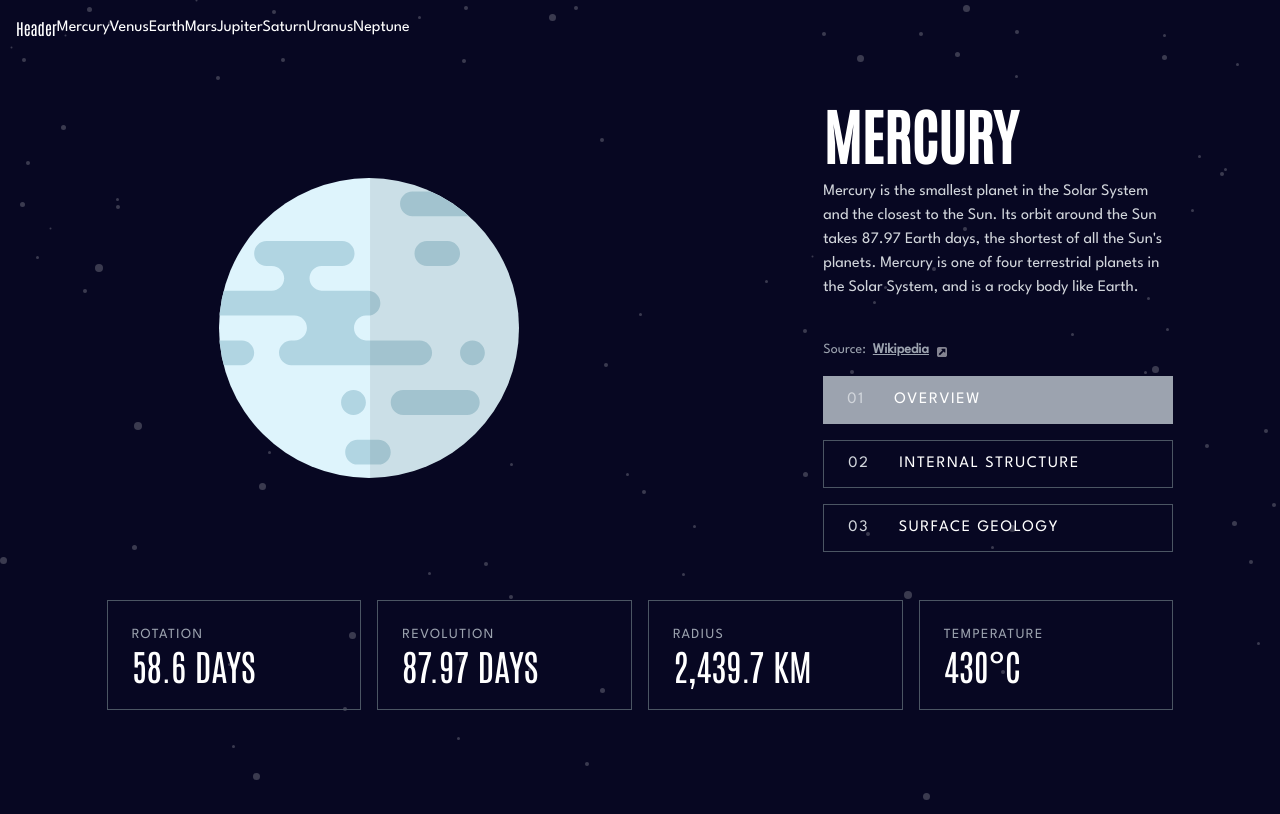
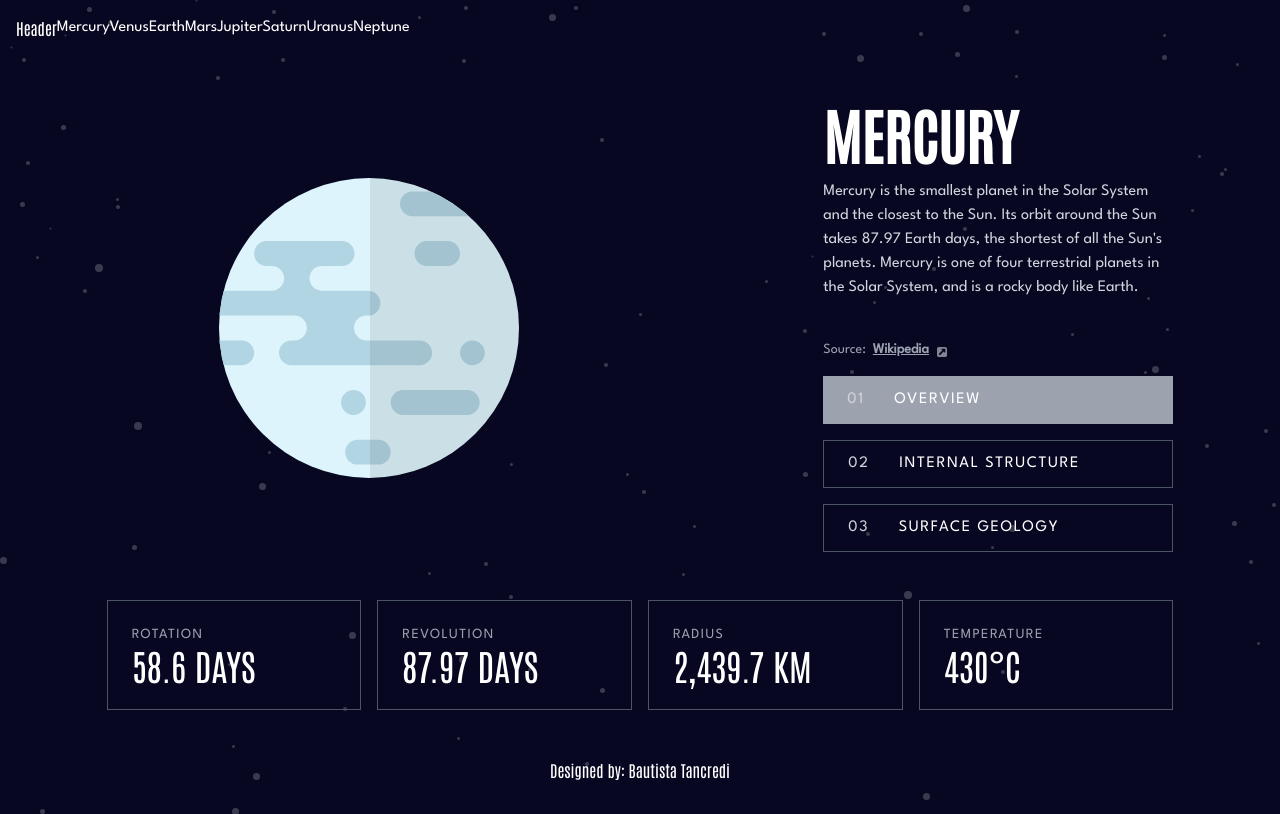
Before and after one commit to BauTancredi/planets-app, a Next.js app: page /mercury in a window 1280 px wide. Built offline with nearby package versions, Linux system fonts and the light colour scheme.

Commit message:
Added footer

```diff
--- a/app/[planet]/page.tsx
+++ b/app/[planet]/page.tsx
@@ -1,6 +1,6 @@
 "use client";
 
-import React, { useEffect, useState } from "react";
+import React, { useState } from "react";
 import { notFound } from "next/navigation";
 import Image from "next/image";
 
--- a/app/layout.tsx
+++ b/app/layout.tsx
@@ -1,5 +1,6 @@
 import React from "react";
 
+import Footer from "../components/Footer";
 import Header from "../components/Header";
 import "./globals.css";
 
@@ -10,6 +11,7 @@ export default function RootLayout({ children }: { children: React.ReactNode })
       <body>
         <Header />
         {children}
+        <Footer />
       </body>
     </html>
   );
--- a/app/page.tsx
+++ b/app/page.tsx
@@ -3,12 +3,11 @@ export default function Home() {
 }
 
 // TODO
-// [] Eslint
 // [] Refactor
 // [] Animations
-// [] Footer
 // [] Buttons in mobile
 // [] Header
+// [] Eslint
 // [] Performance
 // [] Meta tags
 // [] Readme
--- /dev/null
+++ b/components/Footer.tsx
@@ -0,0 +1,5 @@
+import React from "react";
+
+export default function Footer() {
+  return <h3 className="text-center mb-8">Designed by: Bautista Tancredi</h3>;
+}
```
